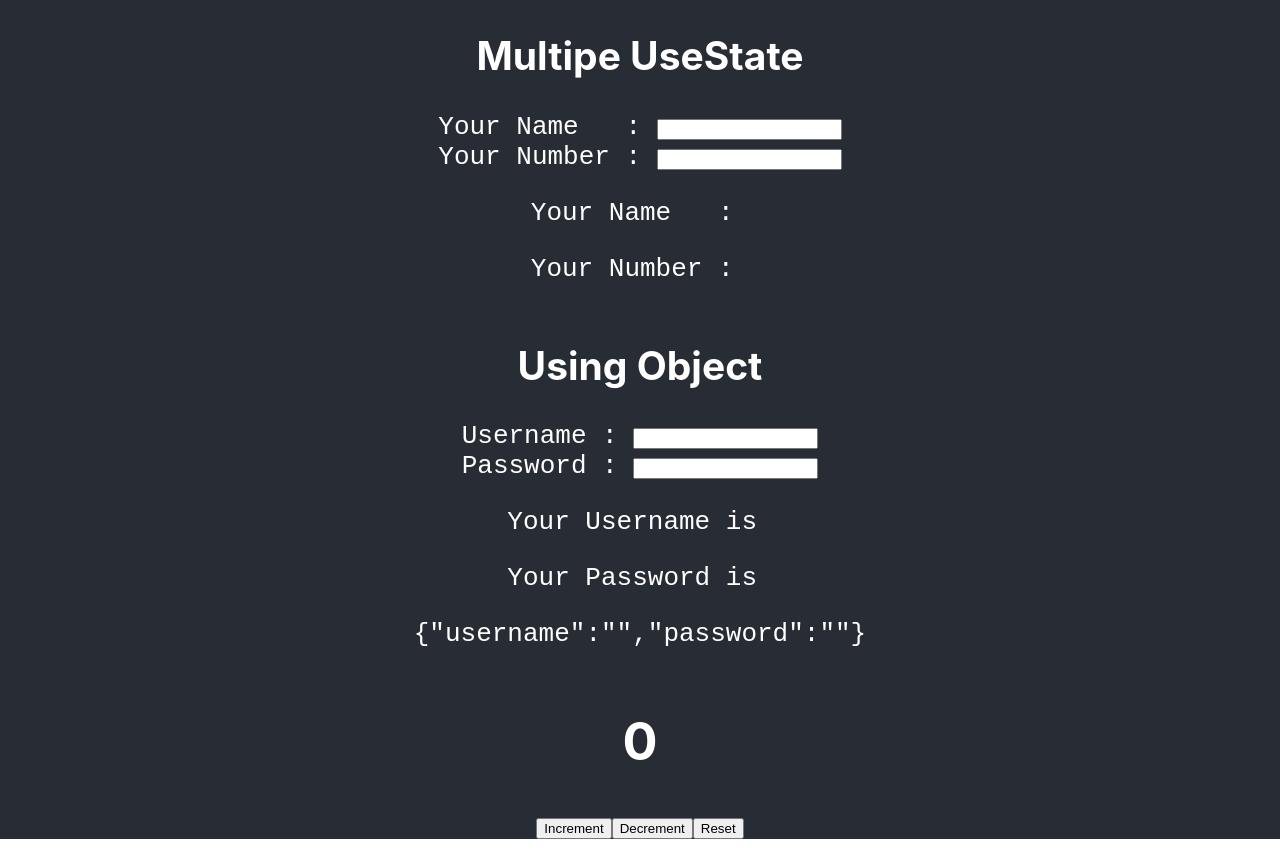
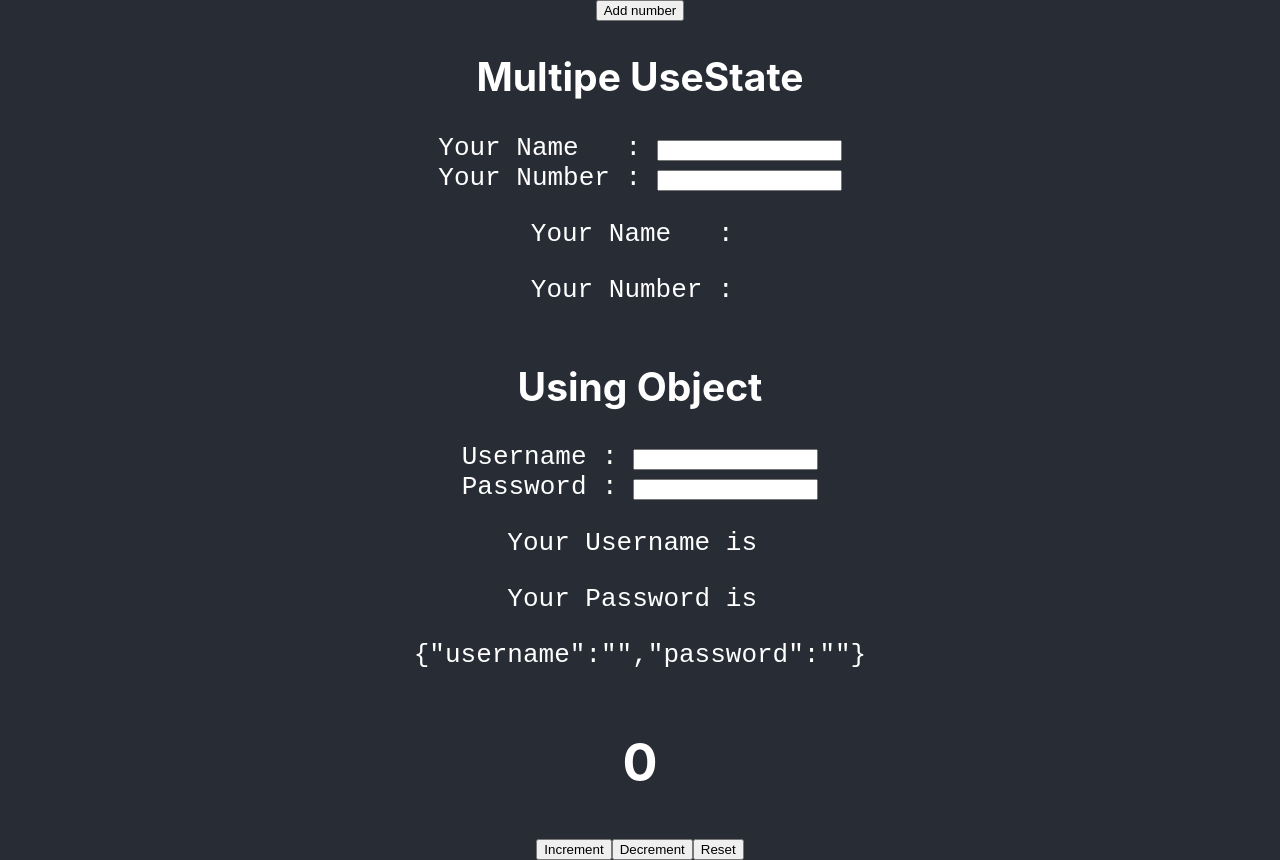
Before and after one commit to Guhandhanush/React-Practice, a React (Create React App) app: page / in a window 1280 px wide. Before the commit the page ends 839 px from the top, so only its background shows below. Built offline with nearby package versions, Linux system fonts and the light colour scheme.

Commit message:
added better comments

```diff
--- a/src/App.js
+++ b/src/App.js
@@ -1,4 +1,5 @@
 import './App.css';
+import ArrayUsestate from './Components/ArrayUsestate';
 import InputUsestate from './Components/InputUsestate';
 import UsestateForm from './Components/UsestateForm';
 import UsestateHooks from './Components/UsestateHooks';
@@ -7,7 +8,8 @@ function App() {
   return (
     <div className="App">
       <header className="App-header">
-        <UsestateForm/>
+        <ArrayUsestate />
+        <UsestateForm />
         <InputUsestate />
         <UsestateHooks />
       </header>
--- /dev/null
+++ b/src/Components/ArrayUsestate.js
@@ -0,0 +1,26 @@
+import React, { useState } from 'react'
+
+function ArrayUsestate() {
+/**
+ * *while clicking
+ */
+    const [items, setItems] = useState([]);
+    var addItem = () => {
+        setItems([...items, {
+            id: items.length,
+            value: Math.floor(Math.random() * 10) + 1
+        }])
+    }
+    return (
+        <>
+            <button onClick={addItem}>Add number</button>
+            <div>
+                {items.map((item) => (
+                    <span key={item.id}> No.{item.id}  Value: {item.value}</span>
+                ))}
+            </div>
+        </>
+    )
+}
+
+export default ArrayUsestate
--- a/src/Components/UsestateHooks.js
+++ b/src/Components/UsestateHooks.js
@@ -4,6 +4,10 @@ function UsestateHooks() {
     var initialCount = 0;
     const [count,SetCount] = useState(initialCount);
   return (
+    /**
+     * * prevCount is a function which is used to store the previous value of the current state.
+     * * Best practice to use this function
+     */
     <div>
         <h1>{count}</h1>
         <button onClick={()=>SetCount(prevCount=> prevCount+1)}>Increment</button>
```
Also changed, not shown: src/Components/InputUsestate.js (+7 -9 lines), src/Components/UsestateForm.js (+5 -6 lines).
